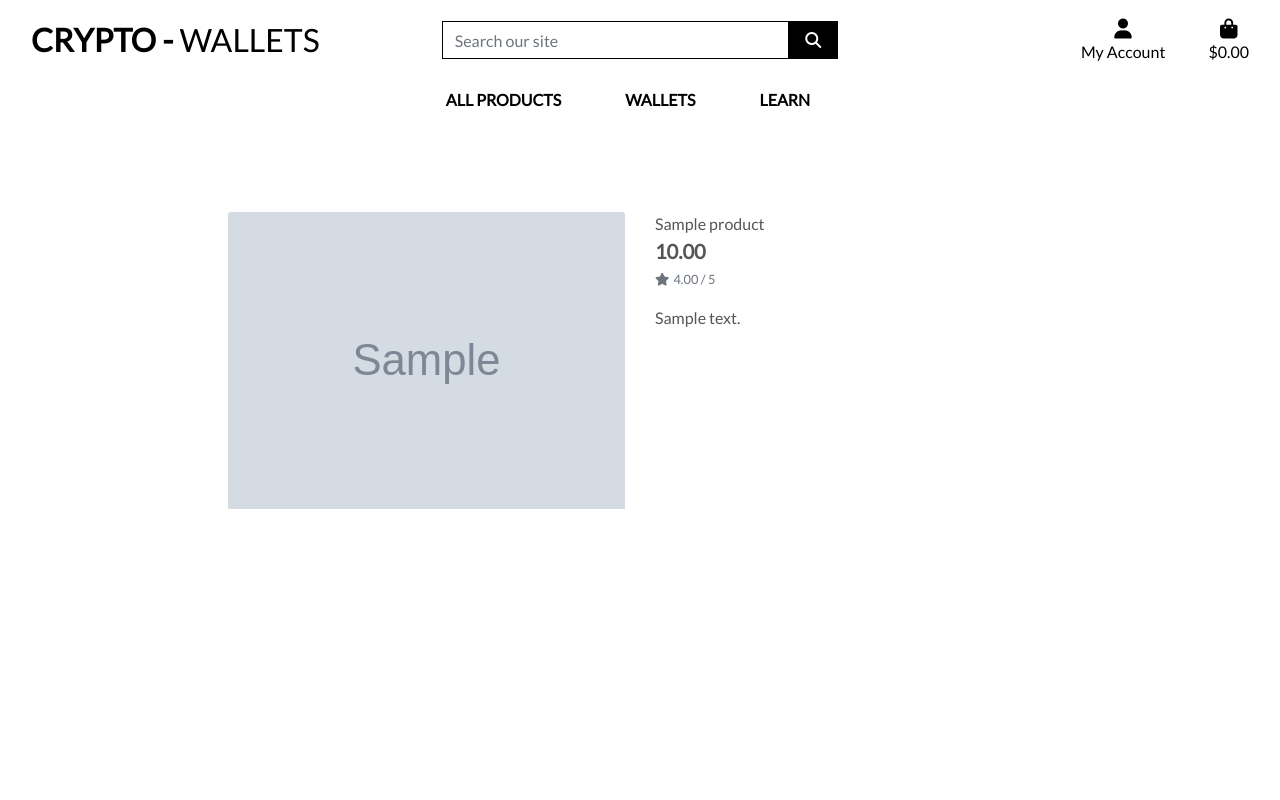
After one commit to kotopes1/crypto-hardware-wallet, a Django app: page /products/1 in a window 1280 px wide. The commit adds this page. Run offline with Django 3.2, Linux system fonts and the light colour scheme; tables that the repository leaves empty hold one stand-in row (values such as "Sample post"); grey boxes marked "Sample" are stand-in pictures; some libraries are stand-ins or nearby versions.

Commit message:
Added products functionality and also added external links to Learn drop down on main nav-bar

```diff
--- a/home/templates/home/index.html
+++ b/home/templates/home/index.html
@@ -18,7 +18,7 @@
                     </h1>
                     <div class="my-5">
                          <h4>
-                              <a href="" class="shop-now-button btn btn-lg rounded-0 text-uppercase py-3">Shop Now</a>
+                              <a href="{% url 'products' %}" class="shop-now-button btn btn-lg rounded-0 text-uppercase py-3">Shop Now</a>
                          </h4>
                     </div>
                </div>
--- /dev/null
+++ b/products/templates/products/product_detail.html
@@ -0,0 +1,43 @@
+{% extends "base.html" %}
+{% load static %}
+
+{% block page_header %}
+    <div class="container header-container">
+        <div class="row">
+            <div class="col"></div>
+        </div>
+    </div>
+{% endblock %}
+
+{% block content %}
+    <div class="overlay"></div>
+    <div class="container-fluid">
+        <div class="row">
+            <div class="col-12 col-md-6 col-lg-4 offset-lg-2">
+                <div class="image-container my-5">
+                {% if product.image %}
+                    <a href="{{ product.image.url }}" target="_blank">
+                        <img class="card-img-top img-fluid" src="{{ product.image.url }} " alt="{{ product.name }}">
+                    </a>
+                    {% else %}
+                    <a>
+                        <img class="card-img-top img-fluid" src="{{ MEDIA_URL }}noimage.png" alt="{{ product.name }}">
+                    </a>
+                {% endif %}
+            </div>
+        </div>
+        <div class="col-12 col-md-6 col-lg-4">
+            <div class="product-details-container mb-5 mt-md-5">
+                <p class="mb-0">{{ product.name }}</p>
+                <p class="lead mb-0 text-left font-weight-bold">{{ product.price }}</p>
+                {% if product.rating %}
+                    <small class="text-muted"><i class="fas fa-star mr-1"></i>{{ product.rating }} / 5</small>
+                {% else %}
+                    <small class="text-muted">No Rating</small>
+                {% endif %}
+                <p class="mt-3">{{ product.description }}</p>
+            </div>
+        </div>
+    </div>
+</div>
+{% endblock %}
--- a/products/urls.py
+++ b/products/urls.py
@@ -2,5 +2,6 @@ from django.urls import path
 from . import views
 
 urlpatterns = [
-    path('', views.all_products, name='products')
+    path('', views.all_products, name='products'),
+    path('<product_id>', views.product_detail, name='product_detail'),
 ]
--- a/products/views.py
+++ b/products/views.py
@@ -1,4 +1,4 @@
-from django.shortcuts import render
+from django.shortcuts import render, get_object_or_404
 from .models import Product
 
 # Create your views here.
@@ -13,3 +13,15 @@ def all_products(request):
     }
 
     return render(request, 'products/products.html', context)
+
+
+def product_detail(request, product_id):
+    """ A view to show individual product details """
+
+    product = get_object_or_404(Product, pk=product_id)
+
+    context = {
+        'product': product,
+    }
+
+    return render(request, 'products/product_detail.html', context)
--- a/static/css/base.css
+++ b/static/css/base.css
@@ -90,3 +90,14 @@ body {
         padding-top: 164px;
     }
 }
+
+/* pad the top a bit when navbar is collapsed on mobile */
+@media (max-width: 991px) {
+    .header-container {
+        padding-top: 116px;
+    }
+
+    body {
+        height: calc(100vh - 116px);
+    }
+}
--- a/templates/includes/main-nav.html
+++ b/templates/includes/main-nav.html
@@ -8,6 +8,7 @@
                 <a href="" class="dropdown-item">By Price</a>
                 <a href="" class="dropdown-item">By Rating</a>
                 <a href="" class="dropdown-item">By Category</a>
+                <a href="{% url 'products' %}" class="dropdown-item">All Products</a>
             </div>
         </li>
 
@@ -27,9 +28,9 @@
                 Learn
             </a>
             <div class="dropdown-menu border-0" aria-labelledby="learn-link">
-                <a href="" class="dropdown-item">Ledger Academy</a>
-                <a href="" class="dropdown-item">Beginners Guide</a>
-                <a href="" class="dropdown-item">Latest News</a>
+                <a href="https://www.coinbase.com/learn" target="_blank" class="dropdown-item">Ledger Academy</a>
+                <a href="https://academy.binance.com/en/articles?page=1" target="_blank" class="dropdown-item">Beginners Guide</a>
+                <a href="https://coinmarketcap.com/headlines/news/" target="_blank" class="dropdown-item">Latest News</a>
             </div>
         </li>
      </ul>
```
